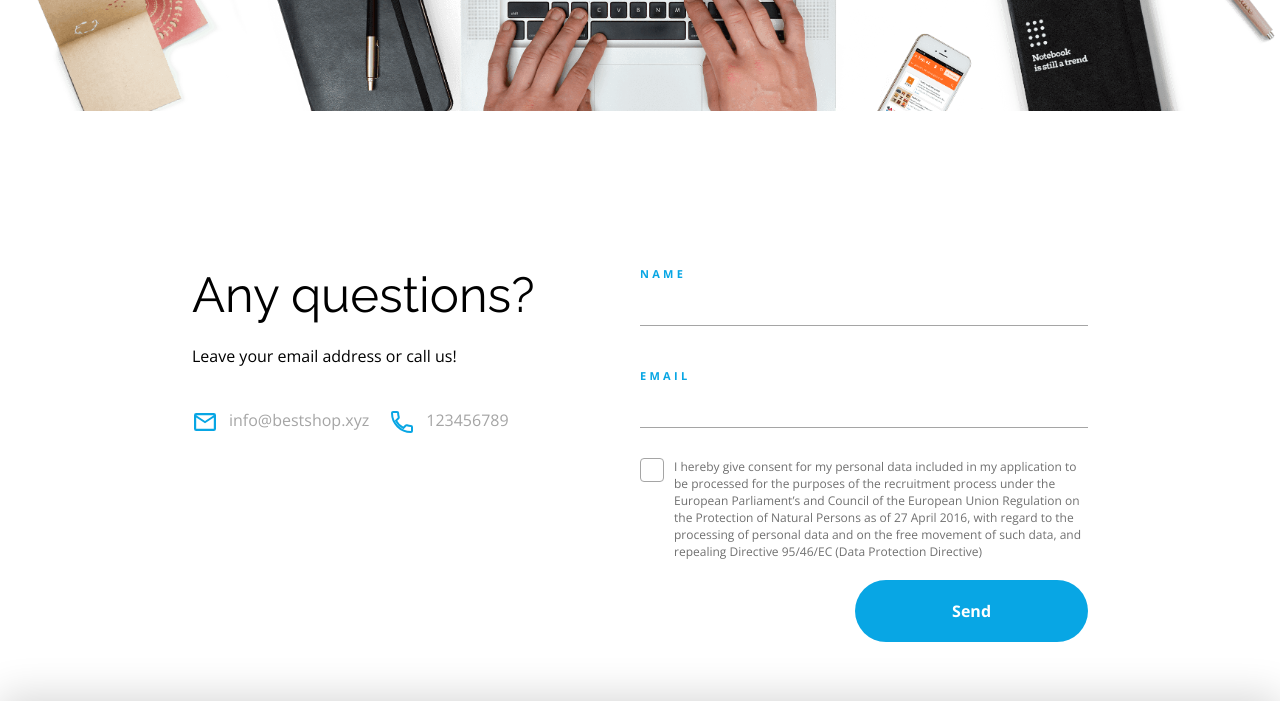
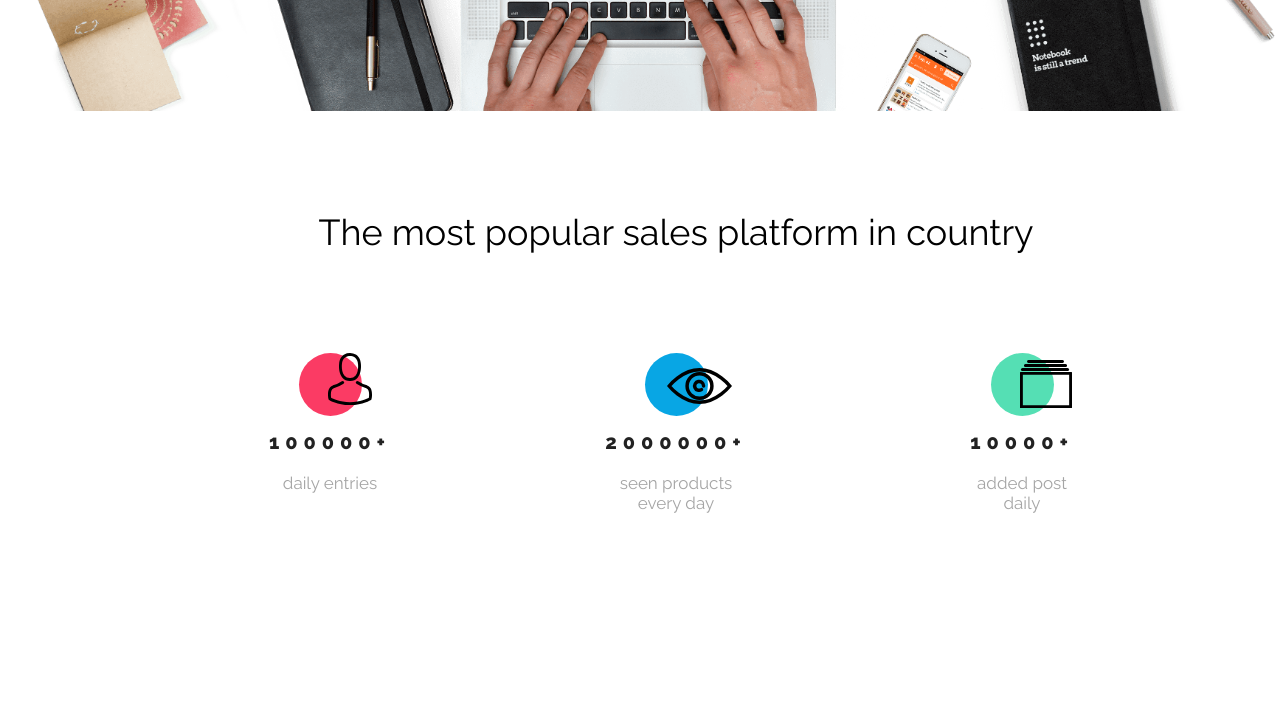
Before and after one commit to paulina-polechonska/BestShop, a plain HTML site: page index.html in a window 1280 px wide. Shown: the part 670-1384 px from the top of the page. Drawn offline with nearby package versions, Linux system fonts and the light colour scheme.

Commit message:
statistics

```diff
--- a/css/style.css
+++ b/css/style.css
@@ -146,6 +146,109 @@ header .container {
 
 /* OPEN END */
 
+/*STATISTICS START */
+
+.statistics .container {
+    display: flex;
+    align-items: center ;
+    flex-direction: column;
+}
+
+h2 {
+    font-family: var(--font-secondary);
+    font-size: 36px;
+    line-height: 42px;
+    color: var(--color-black);
+}
+
+.container h2 {
+    padding: 100px 0;
+}
+
+.statistics__boxes {
+    display: flex;
+    gap: 230px;
+}
+
+.statistics__boxes__single{
+    width: 116px;
+    display: flex;
+    flex-direction: column;
+    align-items: center;
+
+}
+.statistics__circle {
+    border-radius: 50%;
+    width: 63px;
+    height: 63px;
+    position: absolute;
+    padding-bottom: 14px;
+}
+.person {
+    background-color: var(--color-redish);
+}
+
+.person::before {
+    content: "";
+    background-image: url("../assets/Person.svg");
+    height: 52px;
+    width: 44px;
+    position: absolute;
+    right: -10px;
+}
+
+.eye {
+    background-color: var(--color-primary);
+}
+
+.eye::before {
+    content: "";
+    background-image: url("../assets/Eye.svg");
+    background-repeat: no-repeat;
+    height: 36.5px;
+    width: 66px;
+    position: absolute;
+    right: -25px;
+    top: 15px;
+}
+
+.folder {
+    background-color: var(--color-green);
+}
+
+.folder::before {
+    content: "";
+    background-image: url("../assets/Catalog.svg");
+    background-repeat: no-repeat;
+    height: 48px;
+    width: 52px;
+    position: absolute;
+    right: -18px;
+    top: 7px;
+}
+
+.statistics__number {
+    margin-top: 77px;
+    font-family: var(--font-secondary);
+    font-size: 20px;
+    line-height: 24px;
+    font-weight: 800;
+    letter-spacing: 5.96px;
+}
+
+.statistics__descripcion {
+    font-size: 17px;
+    line-height: 20px;
+    font-family: var(--font-secondary);
+    color: var(--color-grey);
+    padding: 19px 0 121px 0;
+    text-align: center;
+}
+/* STATISTICS END */
+
+
+
+
 
 /* CONTACT START */
 
@@ -160,7 +263,7 @@ header .container {
     display: flex;
     flex-direction: column;
     align-items: flex-start;
-    width: 50%;
+    flex-basis: 50%;
 }
 
 .contact__questions p {
@@ -272,6 +375,7 @@ header .container {
 
 .footer_copy {
     font-size: 11px;
+    font-family: var(--font-primary);
     line-height: 15px;
     color: var(--color-grey);
 }
--- a/index.html
+++ b/index.html
@@ -38,6 +38,34 @@
         <img src="assets/Background.png" alt="" class="banner_image"/>
     </section>
 
+    <section class="statistics">
+        <div class="container">
+            <h2>The most popular sales platform in country</h2>
+
+            <div class="statistics__boxes">
+                <div class="statistics__boxes__single">
+                    <span class="statistics__circle person"></span>
+                    <div class="statistics__number">100000+</div>
+                    <div class="statistics__descripcion">daily entries</div>
+                </div>
+
+                <div class="statistics__boxes__single">
+                    <span class="statistics__circle eye"></span>
+                    <div class="statistics__number">2000000+</div>
+                    <div class="statistics__descripcion">seen products every day</div>
+                </div>
+
+                <div class="statistics__boxes__single">
+                    <span class="statistics__circle  folder"></span>
+                    <div class="statistics__number">10000+</div>
+                    <div class="statistics__descripcion">added post daily</div>
+                </div>
+            </div>
+        </div>
+    </section>
+
+
+
     <section class="contact">
         <div class="container">
             <div class="contact__questions">
@@ -45,10 +73,10 @@
                 <p class="main__text">Leave your email address or call us!</p>
 
                 <div class="contact__questions__details main__text">
-                    <a href="" class="contact__questions__details__item">
+                    <a href="mailto:info@bestshop.xyz" class="contact__questions__details__item">
                         <img src="assets/Mail%20Icon.svg" alt="mail" /> info@bestshop.xyz
                     </a>
-                    <a href="" class="contact__questions__details__item main__text">
+                    <a href="tel:123456789" class="contact__questions__details__item main__text">
                         <img src="assets/Phone%20Icon.svg" alt="phone" /> 123456789
                     </a>
                 </div>
@@ -64,11 +92,7 @@
                     <input type="checkbox">
                     <span></span>
                     <span class="contact__form__text">
-                        I hereby give consent for my personal data included in my application to be processed for the
-                        purposes of the recruitment process under the European Parliament’s and Council of the European
-                        Union Regulation on the Protection of Natural Persons as of 27 April 2016, with regard to the
-                        processing of personal data and on the free movement of such data, and repealing Directive
-                        95/46/EC (Data Protection Directive)
+                        I hereby give consent for my personal data included in my application to be processed for the purposes of the recruitment process under the European Parliament’s and Council of the European Union Regulation on the Protection of Natural Persons as of 27 April 2016, with regard to the processing of personal data and on the free movement of such data, and repealing Directive 95/46/EC (Data Protection Directive)
                     </span>
                 </label>
                 <button class="button button_blue button__form" type="submit">Send</button>
```
